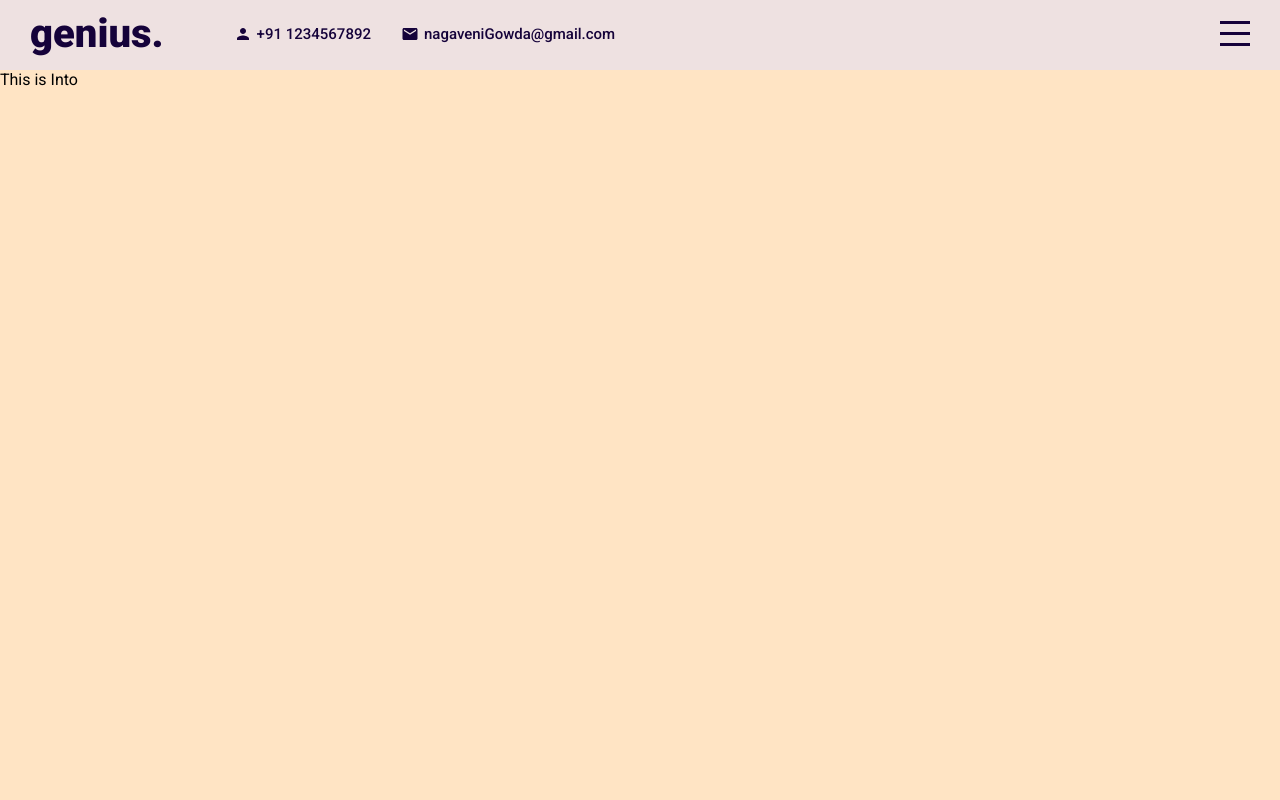
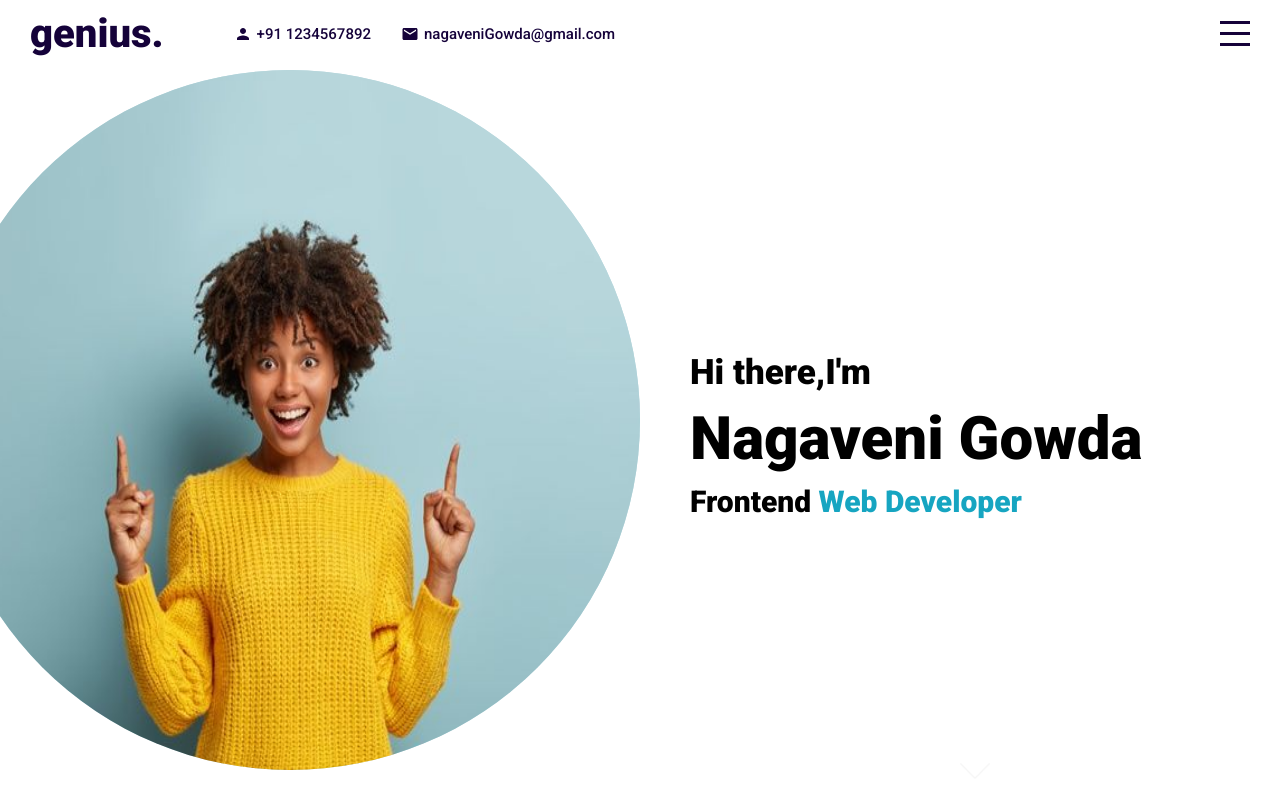
Before and after one commit to NAGAVENIGOWDA/myportfolio, a React (Create React App) app: page / in a window 1280 px wide. Built offline with nearby package versions, Linux system fonts and the light colour scheme; a web font is replaced by a local one.

Commit message:
initial commit

```diff
--- a/package.json
+++ b/package.json
@@ -8,10 +8,12 @@
     "@testing-library/jest-dom": "^5.17.0",
     "@testing-library/react": "^13.4.0",
     "@testing-library/user-event": "^13.5.0",
+    "ityped": "^1.0.3",
     "node-sass": "^7.0.3",
     "react": "^18.2.0",
     "react-dom": "^18.2.0",
     "react-scripts": "5.0.1",
+    "typed.js": "^2.0.16",
     "web-vitals": "^2.1.4"
   },
   "scripts": {
--- a/src/components/intro/intro.jsx
+++ b/src/components/intro/intro.jsx
@@ -1,9 +1,46 @@
 import "./intro.scss"
 
+import { useEffect } from "react"
+import { useRef } from "react"
+import Typed from 'typed.js';
+
 function Intro() {
+  //ityped
+  const textRef=useRef(null);
+  useEffect(()=>{
+    if (textRef.current) {
+      // Initialize Typed.js
+      new Typed(textRef.current, {
+        strings: ["Web Developer"],
+        typeSpeed: 50, // Speed of typing
+        startDelay: 0, // Delay before typing starts
+        showCursor: false, // Hide the cursor
+        loop: false, // Don't loop the animation
+      });
+    }
+  }, []);
+
+
   return (
     <div className="intro" id="intro">
-      This is Into
+    <div className="left">
+      <div className="imageContainer">
+        <img src="assets/women.jpg" alt="" />
+      </div>
+    </div>
+    <div className="right">
+      <div className="wrapper">
+        <h2>
+          Hi there,I'm
+        </h2>
+        <h1>Nagaveni Gowda</h1>
+        <h3>Frontend  <span ref={textRef}>Web Developer</span></h3>
+
+      </div>
+      <a href="#portfolio"> <img src="assets/down.png" alt="" /></a>
+
+
+    </div>
     </div>
   )
 }
--- a/src/components/intro/intro.scss
+++ b/src/components/intro/intro.scss
@@ -1,3 +1,69 @@
 .intro{
-    background-color: bisque;
+    background-color:white;
+    display: flex;
+    .left{
+        flex:1;
+        overflow: hidden;
+        .imageContainer{
+            width: 700px;
+            height: 700px;
+            display: flex;
+          background-color:#badce3;
+            border-radius: 50%;
+            align-items: flex-end;
+            justify-content: center;
+            float: right;
+
+
+            img{
+               width: 120%;
+
+                height: 120%;
+
+            }
+        }
+
+
+    }
+    .right{
+        flex: 1;
+        position: relative;
+        .wrapper{
+            width: 100%;
+            height: 100%;
+            padding-left: 50px;
+            display: flex;
+            flex-direction: column;
+            justify-content: center;
+            h1{
+                font-size: 60px;
+                margin: 10px 0;
+
+            }
+            h2{
+                font-size: 35px;
+            }
+            h3{
+                font-size: 30px;
+                span{
+                    font-size: inherit;
+                    color:#16a5c1
+                }
+            }
+        }
+      a{
+        position: absolute;
+        bottom: 10px;
+        left: 50%;
+        img{
+            width: 30px;
+            animation: arrowBlink 2s infinite;
+        }
+        @keyframes arrowBlink {
+            100%{
+                opacity: 0;
+            }
+        }
+      }
+    }
 }
--- a/src/components/topbar/topbar.scss
+++ b/src/components/topbar/topbar.scss
@@ -7,7 +7,7 @@
   top: 0;
   z-index: 3;
   transition: all 1s ease;
-  background-color: rgb(238, 225, 225);
+  background-color:white;
   color: $mainColor;
   .wrapper {
     display: flex;
```
Also changed, not shown: public/assets/women.jpg (added), 1 other file (tests, documents, lock files or other folders).
